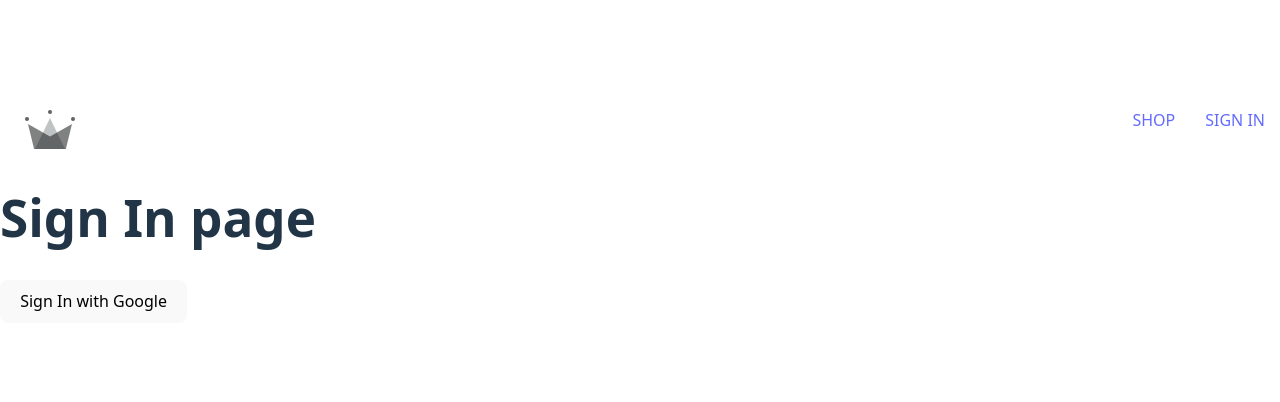
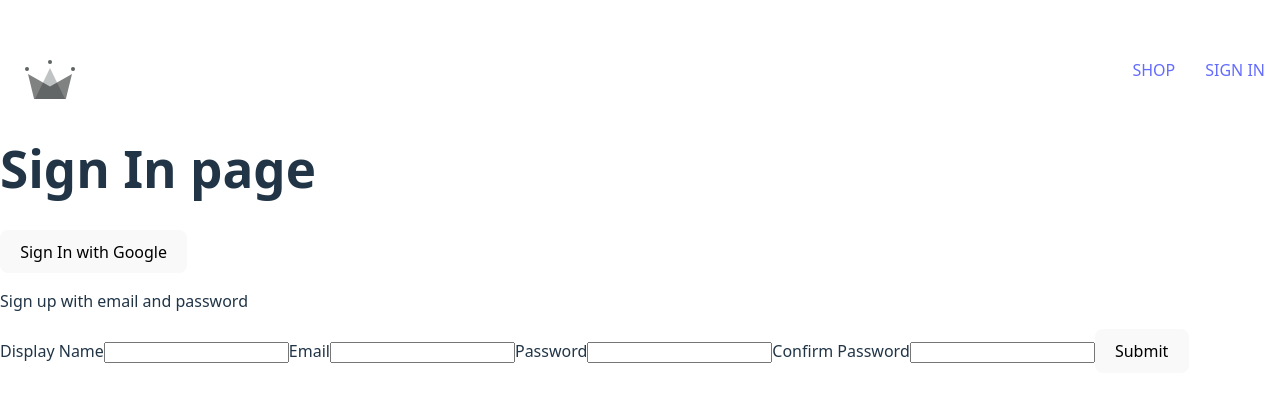
Before and after one commit to sanchit237/React-19, a React (Vite) app: page /sign-in in a window 1280 px wide. Shown: the part 196-598 px from the top of the page. Built offline with nearby package versions, Linux system fonts and the light colour scheme; no server answers.

Commit message:
[Wip] sign up with email and password

```diff
--- /dev/null
+++ b/src/components/sign-up-form/sign-up-form.component.jsx
@@ -0,0 +1,49 @@
+import { useState } from "react";
+
+import { createAuthUserWithEmailAndPassword } from "../../utils/firebase/firebase.utils";
+
+const defaultFormFields = {
+	displayName : '',
+	email : '',
+	password : '',
+	confirmPassword : '',
+}
+
+const SignUpForm = () => {
+	const [formfields, setFormFields] = useState(defaultFormFields);
+	const { displayName, email, password, confirmPassword } = formfields;
+
+	const handleSubmit = async (event) => {
+		event.preventDefault();
+	}
+
+	const handleChange = (event) => {
+		const { name, value } = event.target;
+
+		setFormFields({ ...formfields, [name]: value });
+	};
+
+	return (
+		<div>
+			<p>Sign up with email and password</p>
+			<form onSubmit={() => {}}>
+				<label>Display Name</label>
+				<input type="text" required onChange={handleChange} name="displayName" value={displayName}/>
+
+				<label>Email</label>
+				<input type="email" required onChange={handleChange} name="email" value={email}/>
+
+				<label>Password</label>
+				<input type="password" required onChange={handleChange} name="password" value={password}/>
+
+				<label>Confirm Password</label>
+				<input type="password" required onChange={handleChange} name="confirmPassword" value={confirmPassword}/>
+
+				<button type="submit">Submit</button>
+			</form>
+		</div>
+	)
+}
+
+
+export default SignUpForm;
--- a/src/routes/signin/signin.component.jsx
+++ b/src/routes/signin/signin.component.jsx
@@ -1,4 +1,5 @@
 import { signInWithGooglePopup, createUserDocumentFromAuth} from "../../utils/firebase/firebase.utils";
+import SignUpForm from "../../components/sign-up-form/sign-up-form.component";
 
 const SignIn = () => {
 
@@ -11,6 +12,7 @@
 		<div>
 			<h1>Sign In page</h1>
 			<button onClick={logGoogleUser}>Sign In with Google</button>
+			<SignUpForm />
 		</div>
 	);
 }
```
